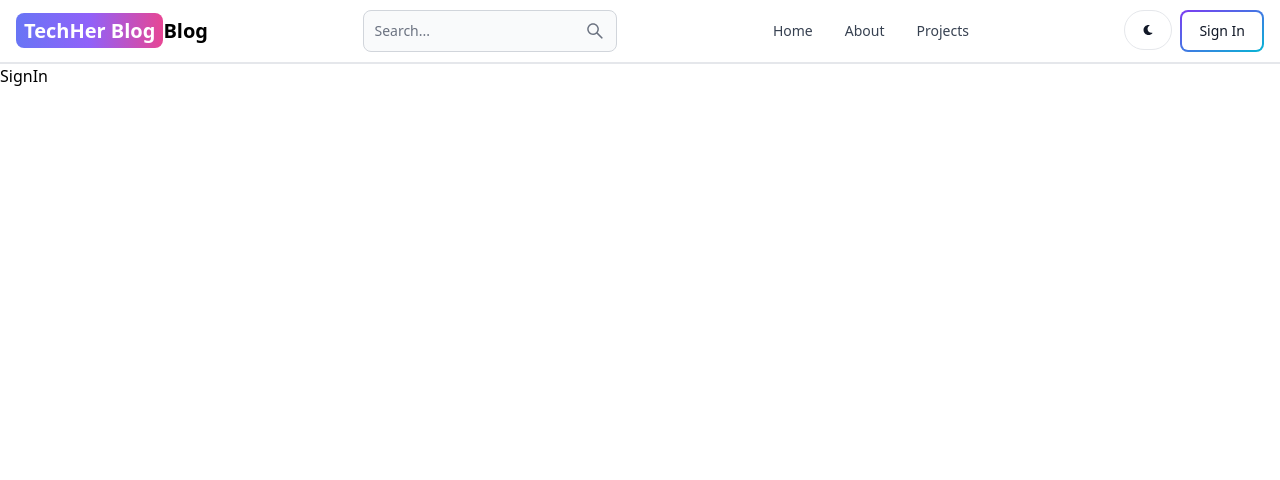
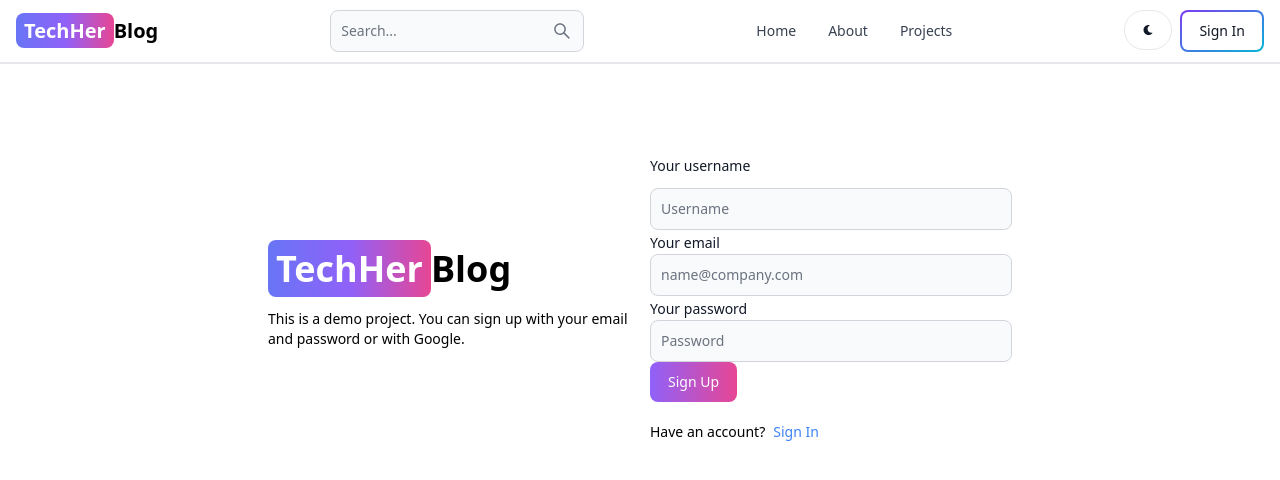
Before and after one commit to Liliyalexx/CapstoneProject, a React (Vite) app in the folder blog_client/: page /sign-in in a window 1280 px wide. Shown: the top 480 px of the page. Built offline with nearby package versions, Linux system fonts and the light colour scheme; the HTML template or start-up script is replaced by a standard one.

Commit message:
complite signUp page

```diff
--- a/blog_client/src/App.jsx
+++ b/blog_client/src/App.jsx
@@ -2,26 +2,25 @@
 import Home from './pages/Home'
 import About from './pages/About'
 import Dashboard from './pages/Dashboard'
-import SignIn from './pages/SignIn'
-import SignUp from './pages/SignUp'
+import SignIn from './pages/SignUp'
+import SignUp from './pages/SignIn'
 import Projects from './pages/Projects'
+import Search from './pages/Search'
 import Header from './components/Header'
 
 export default function App() {
   return (
     <BrowserRouter>
-    <Header/>
-    <Routes>
-      <Route path = "/" element={<Home/>} />
-      <Route path = "/about" element={<About/>} />
-      <Route path = "/dashboard" element={<Dashboard/>} />
-      <Route path = "/sign-in" element={<SignIn/>} />
-      <Route path = "/sign-up" element={<SignUp/>} />
-      <Route path = "/projects" element={<Projects/>} />
-
-
-    </Routes>
-
+      <Header />
+      <Routes>
+        <Route path='/' element={<Home />} />
+        <Route path='/about' element={<About />} />
+        <Route path='/dashboard' element={<Dashboard />} />
+        <Route path='/sign-in' element={<SignIn />} />
+        <Route path='/sign-up' element={<SignUp />} />
+        <Route path='/search' element={<Search />} />
+        <Route path='/projects' element={<Projects />} />
+      </Routes>
     </BrowserRouter>
-  )
+  );
 }
--- a/blog_client/src/components/Header.jsx
+++ b/blog_client/src/components/Header.jsx
@@ -12,7 +12,7 @@
         className='self-center whitespace-nowrap text-sm sm:text-xl font-semibold dark:text-white'
       >
         <span className='px-2 py-1 bg-gradient-to-r from-indigo-500 via-purple-500 to-pink-500 rounded-lg text-white'>
-         TechHer Blog
+         TechHer
         </span>
         Blog
       </Link>
--- /dev/null
+++ b/blog_client/src/pages/Search.jsx
@@ -0,0 +1,4 @@
+export default function Search() {
+  return <div>Search
+  </div>;
+}
--- a/blog_client/src/pages/SignIn.jsx
+++ b/blog_client/src/pages/SignIn.jsx
@@ -1,5 +1,3 @@
 export default function SignIn() {
-  return (
-    <div>SignIn</div>
-  )
+  return <div className='min-h-screen mt-10'>Sign IN</div>;
 }
--- a/blog_client/src/pages/SignUp.jsx
+++ b/blog_client/src/pages/SignUp.jsx
@@ -1,5 +1,52 @@
+import { Alert, Button, Label, Spinner, TextInput } from 'flowbite-react';
+import { Link, useNavigate } from 'react-router-dom';
 export default function SignUp() {
   return (
-    <div>SignUp</div>
-  )
+    <div className='min-h-screen mt-20'>
+      <div className='flex p-3 max-w-3xl mx-auto flex-col md:flex-row md:items-center gap-5'>
+        {/*left side*/}
+        <div className='flex-1'>
+          <Link to='/' className='font-bold dark:text-white text-4xl'>
+            <span className='px-2 py-1 bg-gradient-to-r from-indigo-500 via-purple-500 to-pink-500 rounded-lg text-white'>
+              TechHer
+            </span>
+            Blog
+          </Link>
+          <p className='text-sm mt-5'>
+            This is a demo project. You can sign up with your email and password
+            or with Google.
+          </p>
+        </div>
+        {/*right side*/}
+        <div className='flex-1'>
+          <form>
+            <div className='flex flex-col gap-3'>
+              <Label value='Your username' />
+              <TextInput type='text' placeholder='Username' id='username' />
+            </div>
+            <div className=''>
+              <Label value='Your email' />
+              <TextInput type='text' placeholder='name@company.com' id='email' />
+            </div>
+            <div className=''>
+              <Label value='Your password' />
+              <TextInput type='text' placeholder='Password' id='password' />
+            </div>
+            <div className = 'flex-10'>
+              <Button gradientDuoTone='purpleToPink' type='submit'>
+                Sign Up
+              </Button>
+            </div>
+          </form>
+          <div className='flex gap-2 text-sm mt-5'>
+            <span>Have an account?</span>
+
+            <Link to='/sign-in' className='text-blue-500'>
+              Sign In
+            </Link>
+          </div>
+        </div>
+      </div>
+    </div>
+  );
 }
```
